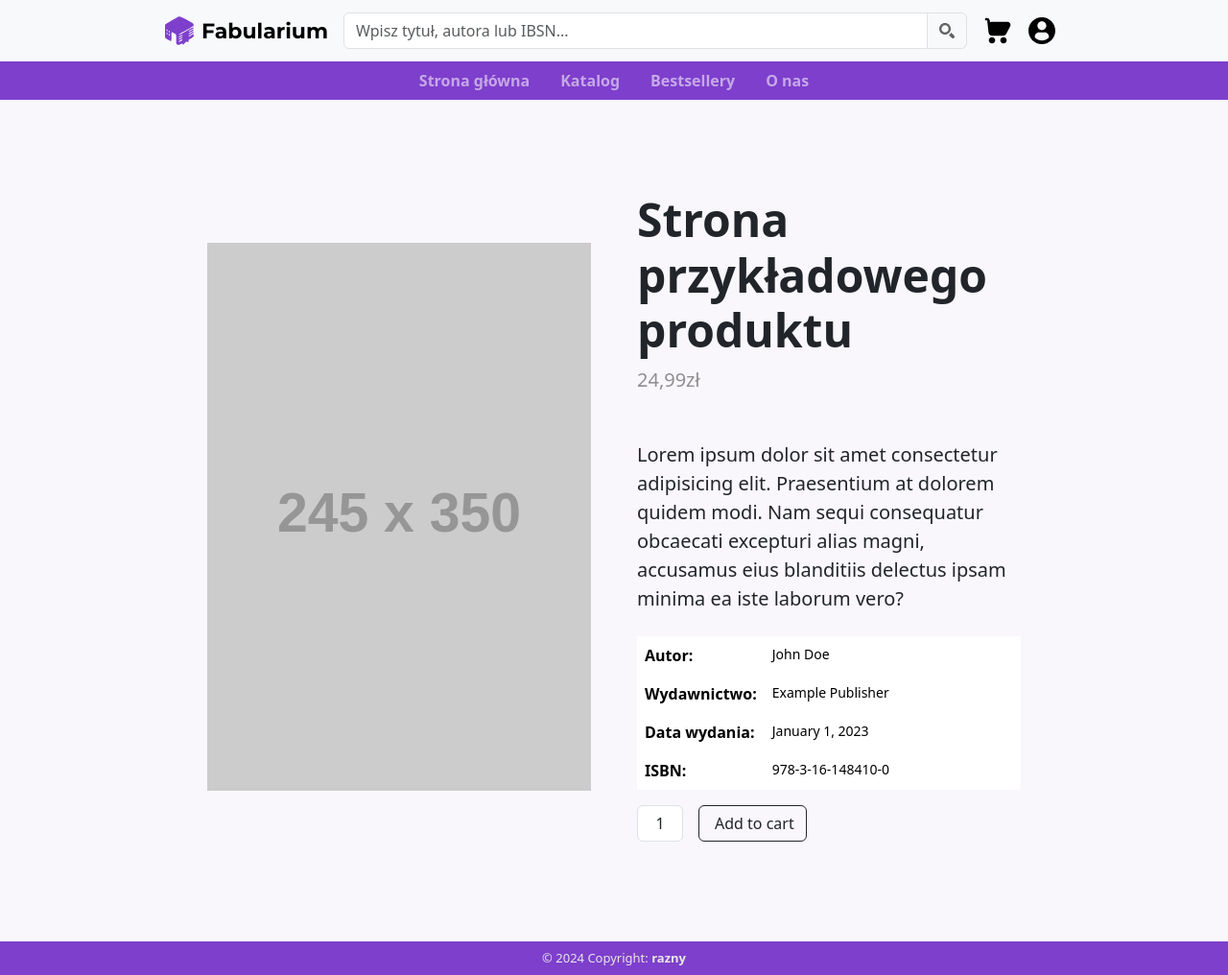
After one commit to razny/fabularium, a PHP site: page /pages/produkt.html in a window 1280 px wide. The commit adds this page. Shown: the whole page at 96% size. Run offline with PHP 8.4, Linux system fonts and the light colour scheme; grey boxes labelled with a size stand in for pictures from a placeholder-image service; some libraries are stand-ins or nearby versions.

Commit message:
design catalog and product pages

```diff
--- /dev/null
+++ b/pages/produkt.html
@@ -0,0 +1,132 @@
+<!DOCTYPE html>
+<html lang="pl">
+
+  <head>
+    <meta charset="UTF-8" />
+    <meta name="viewport" content="width=device-width, initial-scale=1.0" />
+    <link href="https://cdn.jsdelivr.net/npm/bootstrap@5.3.0-alpha1/dist/css/bootstrap.min.css" rel="stylesheet">
+    <link rel="stylesheet" href="../styles/style.css" />
+    <link rel="icon" type="image/x-icon" href="../images/favicon.svg">
+    <title>Fabularium - o nas</title>
+
+  </head>
+  <body class="bg">
+    <header class="navbar navbar-expand-sm navbar-light bg-light sticky-top">
+      <div class="container-fluid d-flex justify-content-around w-75">
+        <a class="navbar-brand d-flex align-items-center" href="#">
+          <img src="../images/logo.svg" width="30" height="30" alt="Logo" class="me-2"/>
+          Fabularium</a>
+          <form class="w-75">
+              <div class="input-group">
+                <input type="text" class="form-control" placeholder="Wpisz tytuł, autora lub IBSN...">
+                <span class="input-group-text">
+                  <a href="#">
+                    <img src="../images/magnifier-icon.svg" alt="Magnifying Glass" width="16" height="16">
+                  </a>
+                </span>
+            </div>
+          </form>
+          <ul class="navbar-nav d-flex align-items-center ms-2">
+            <li class="nav-item">
+              <a class="nav-link" href="#"
+                ><img
+                  src="../images/shopping-cart-icon.svg"
+                  width="32"
+                  height="32"
+                  alt="Logo"
+              /></a>
+            </li>
+            <li class="nav-item">
+              <a class="nav-link" href="#"
+                ><img
+                  src="../images/user-icon.svg"
+                  width="28"
+                  height="28"
+                  alt="Logo"
+              /></a>
+            </li>
+          </ul>
+      </div>
+    </header>
+
+    <nav class="navbar navbar-expand-lg navbar-dark primary p-0">
+      <div class="container-fluid d-flex justify-content-around w-50">
+        <ul class="navbar-nav flex-row">
+          <li class="nav-item me-3">
+            <a class="nav-link" href="../index.html">Strona główna</a>
+          </li>
+          <li class="nav-item me-3">
+            <a class="nav-link" href="katalog.html">Katalog</a>
+          </li>
+          <li class="nav-item me-3">
+            <a class="nav-link" href="bestsellery.html">Bestsellery</a>
+          </li>
+          <li class="nav-item">
+            <a class="nav-link" href="o-nas.html">O nas</a>
+          </li>
+        </ul>
+      </div>
+    </nav>
+
+<div class="d-flex align-items-center justify-content-center">
+<section class="my-5 px-2 w-75">
+
+        <section class="py-5">
+            <div class="container px-4 px-lg-5">
+                <div class="row gx-4 gx-lg-5 align-items-center">
+                    <div class="col-md-6"><img class="card-img-top mb-5 mb-md-0" src="https://dummyimage.com/245x350/dee2e6/6c757d.jpg" style="max-width: 400px; height: auto;" alt="..." /></div>
+                    <div class="col-md-6">
+                        <h1 class="display-5 fw-bolder">Strona przykładowego produktu</h1>
+                        <div class="fs-5 mb-5">
+                            <span style="color: #908f8f">24,99zł</span>
+                        </div>
+                        <p class="lead mb-4">Lorem ipsum dolor sit amet consectetur adipisicing elit. Praesentium at dolorem quidem modi. Nam sequi consequatur obcaecati excepturi alias magni, accusamus eius blanditiis delectus ipsam minima ea iste laborum vero?</p>
+
+                        <div class="mb-3">
+                            <table class="table table-borderless">
+                                <tbody>
+                                    <tr>
+                                        <th style="width: 30%;" scope="row">Autor:</th>
+                                        <td class="small">John Doe</td>
+                                    </tr>
+                                    <tr>
+                                        <th style="width: 30%;" scope="row">Wydawnictwo:</th>
+                                        <td class="small">Example Publisher</td>
+                                    </tr>
+                                    <tr>
+                                        <th style="width: 30%;" scope="row">Data wydania:</th>
+                                        <td class="small">January 1, 2023</td>
+                                    </tr>
+                                    <tr>
+                                        <th style="width: 30%;" scope="row">ISBN:</th>
+                                        <td class="small">978-3-16-148410-0</td>
+                                    </tr>
+                                </tbody>
+                            </table>
+                        </div>
+
+                        <div class="d-flex">
+                            <input class="form-control text-center me-3" id="inputQuantity" type="num" value="1" style="max-width: 3rem" />
+                            <button class="btn btn-outline-dark flex-shrink-0" type="button">
+                                <i class="bi-cart-fill me-1"></i>
+                                Add to cart
+                            </button>
+                        </div>
+                    </div>
+                </div>
+            </div>
+        </section>
+
+
+</section>
+</div>
+
+<footer class="primary text-center mt-2">
+  <div class="text-center p-2">
+    © 2024 Copyright:
+    <a class="text-body" href="https://github.com/razny">razny</a>
+  </div>
+</footer>
+
+</body>
+</html>
--- a/styles/style.css
+++ b/styles/style.css
@@ -142,6 +142,17 @@ footer .text-body {
     font-weight: 600;
 }
 
+/* */
+.card {
+  transition: box-shadow 0.3s ease;
+}
+
+.card:hover {
+  box-shadow: 0 0 20px rgba(0, 0, 0, 0.2);
+}
+
+
+/* */
 
 h2 {
     width: 100%;
```
Also changed, not shown: pages/katalog.html (+188 -12 lines).
